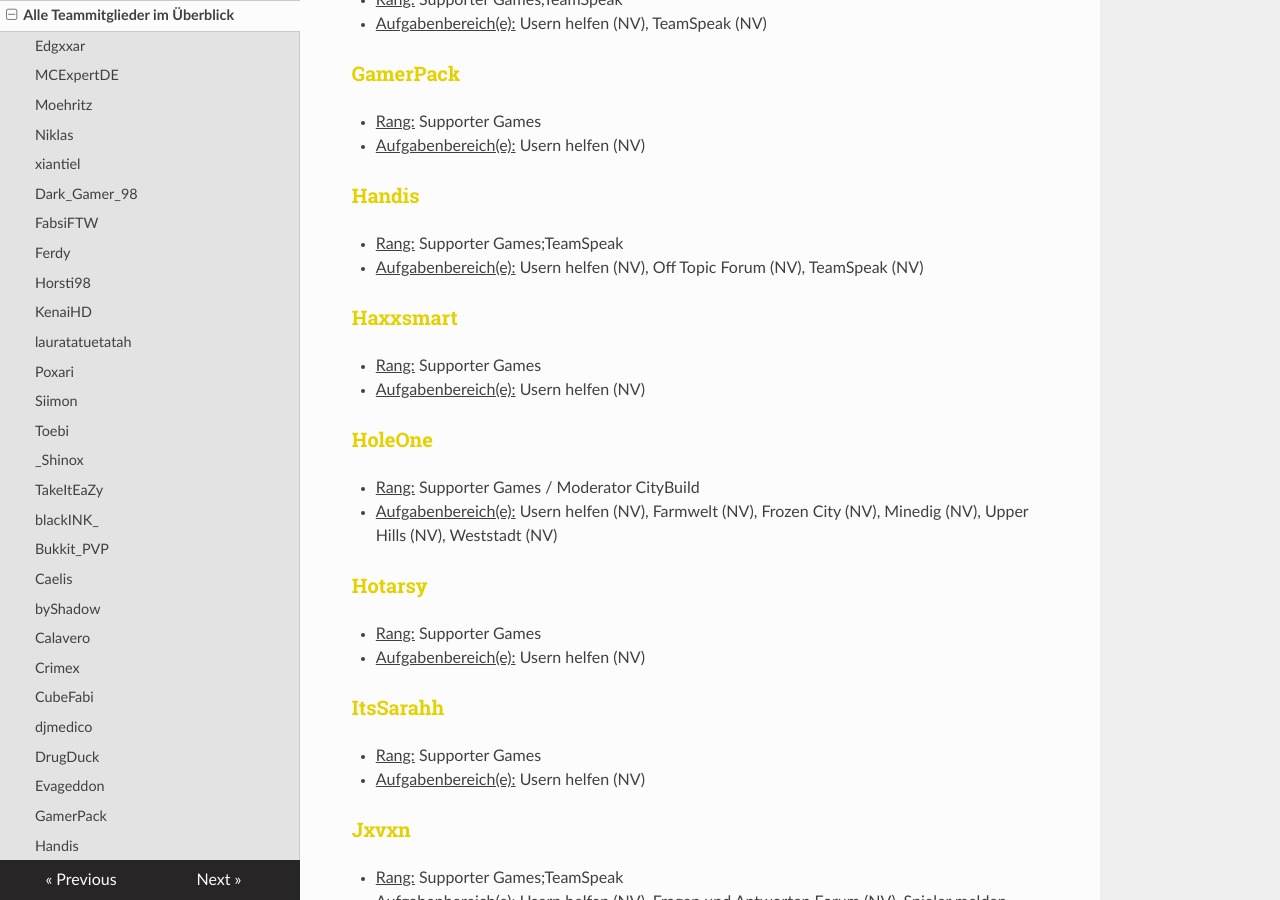
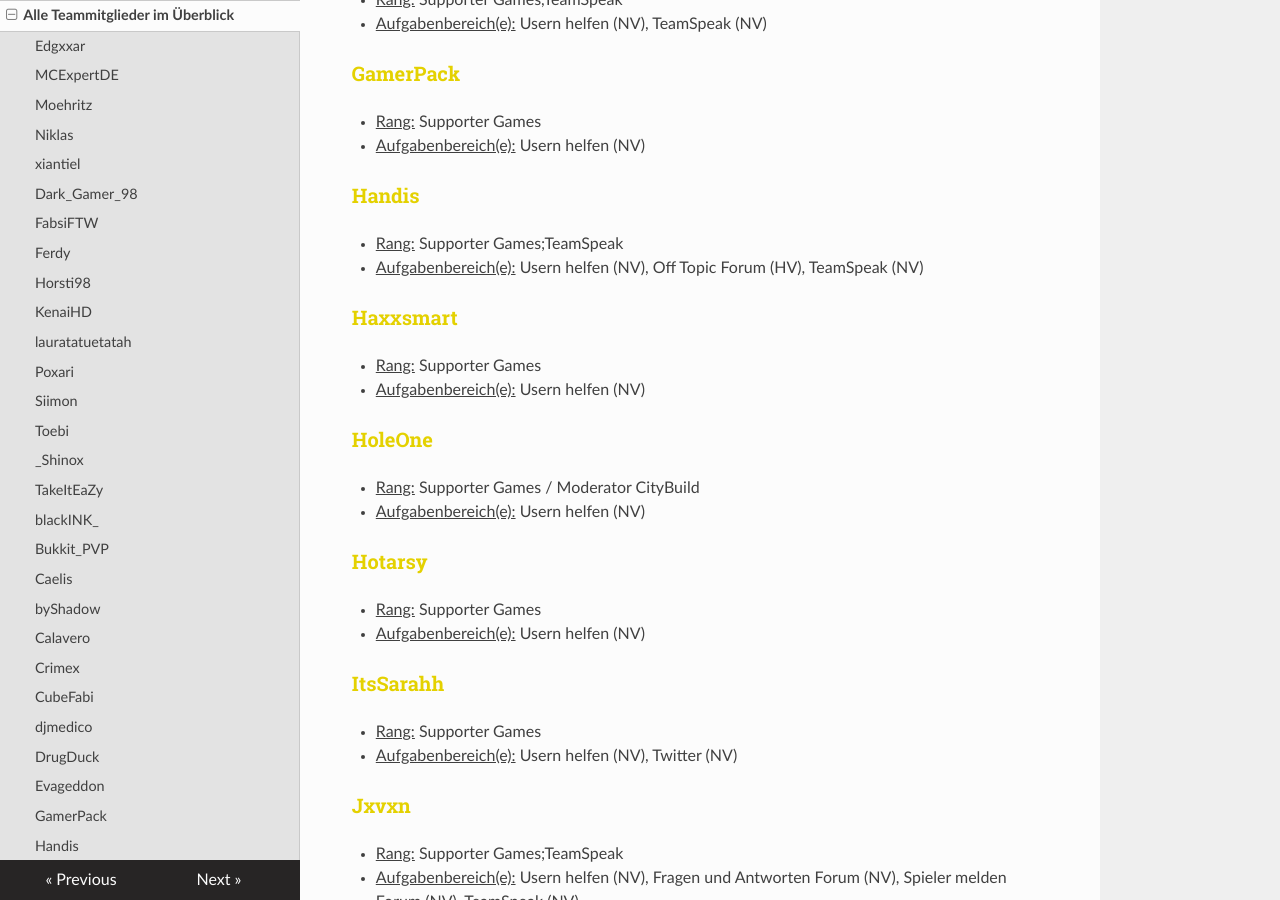
Before and after one commit to TimoliaDE/HowTo, an MkDocs documentation site: the page built from docs/team/team.md, in a window 1280 px wide and 900 px high, scrolled down 3555 px. Built offline with MkDocs 1.6.1, drawn with Linux system fonts in a browser that asks for light colours; nearby versions of some CDN libraries; old or Windows-style settings are respelled for this version of MkDocs; some of the changed text lies outside the part shown.

```diff
--- a/docs/team/team.md
+++ b/docs/team/team.md
@@ -73,7 +73,7 @@ Hier findet ihr eine Liste aller Teammitglieder von Timolia und deren Aufgabenbe
 
 ###<strong><span style="color:#E4D100">Bukkit_PVP</span></strong>
 - <u>Rang:</u> Supporter Games / Developer CityBuild
-- <u>Aufgabenbereich(e):</u> Usern helfen (NV), CityBuild-Plugins (NV), CityBuild-Twitter (NV)
+- <u>Aufgabenbereich(e):</u> Usern helfen (NV)
 
 ###<strong><span style="color:#E4D100">Caelis</span></strong>
 - <u>Rang:</u> Supporter Games;CityBuild;TeamSpeak / Developer Games
@@ -113,7 +113,7 @@ Hier findet ihr eine Liste aller Teammitglieder von Timolia und deren Aufgabenbe
 
 ###<strong><span style="color:#E4D100">Handis</span></strong>
 - <u>Rang:</u> Supporter Games;TeamSpeak
-- <u>Aufgabenbereich(e):</u> Usern helfen (NV), Off Topic Forum (NV), TeamSpeak (NV)
+- <u>Aufgabenbereich(e):</u> Usern helfen (NV), Off Topic Forum (HV), TeamSpeak (NV)
 
 ###<strong><span style="color:#E4D100">Haxxsmart</span></strong>
 - <u>Rang:</u> Supporter Games
@@ -121,7 +121,7 @@ Hier findet ihr eine Liste aller Teammitglieder von Timolia und deren Aufgabenbe
 
 ###<strong><span style="color:#E4D100">HoleOne</span></strong>
 - <u>Rang:</u> Supporter Games / Moderator CityBuild
-- <u>Aufgabenbereich(e):</u> Usern helfen (NV), Farmwelt (NV), Frozen City (NV), Minedig (NV), Upper Hills (NV), Weststadt (NV)
+- <u>Aufgabenbereich(e):</u> Usern helfen (NV)
 
 ###<strong><span style="color:#E4D100">Hotarsy</span></strong>
 - <u>Rang:</u> Supporter Games
@@ -129,7 +129,7 @@ Hier findet ihr eine Liste aller Teammitglieder von Timolia und deren Aufgabenbe
 
 ###<strong><span style="color:#E4D100">ItsSarahh</span></strong>
 - <u>Rang:</u> Supporter Games
-- <u>Aufgabenbereich(e):</u> Usern helfen (NV)
+- <u>Aufgabenbereich(e):</u> Usern helfen (NV), Twitter (NV)
 
 ###<strong><span style="color:#E4D100">Jxvxn</span></strong>
 - <u>Rang:</u> Supporter Games;TeamSpeak
@@ -173,7 +173,7 @@ Hier findet ihr eine Liste aller Teammitglieder von Timolia und deren Aufgabenbe
 
 ###<strong><span style="color:#E4D100">Olegna_12</span></strong>
 - <u>Rang:</u> Supporter Games / Moderator CityBuild;TeamSpeak
-- <u>Aufgabenbereich(e):</u> Usern helfen (NV), Bahnlinien (NV), Upper Hills (NV), Downtown (NV), Karibik (HV), Weststadt (HV), Sunset Valley (NV), TeamSpeak (NV)
+- <u>Aufgabenbereich(e):</u> Usern helfen (NV), TeamSpeak (NV)
 
 ###<strong><span style="color:#E4D100">ProoYo</span></strong>
 - <u>Rang:</u> Supporter Games
```
Also changed, not shown: docs/faq.md (+4 -0 lines), docs/teamspeak.md (+1 -1 lines).
